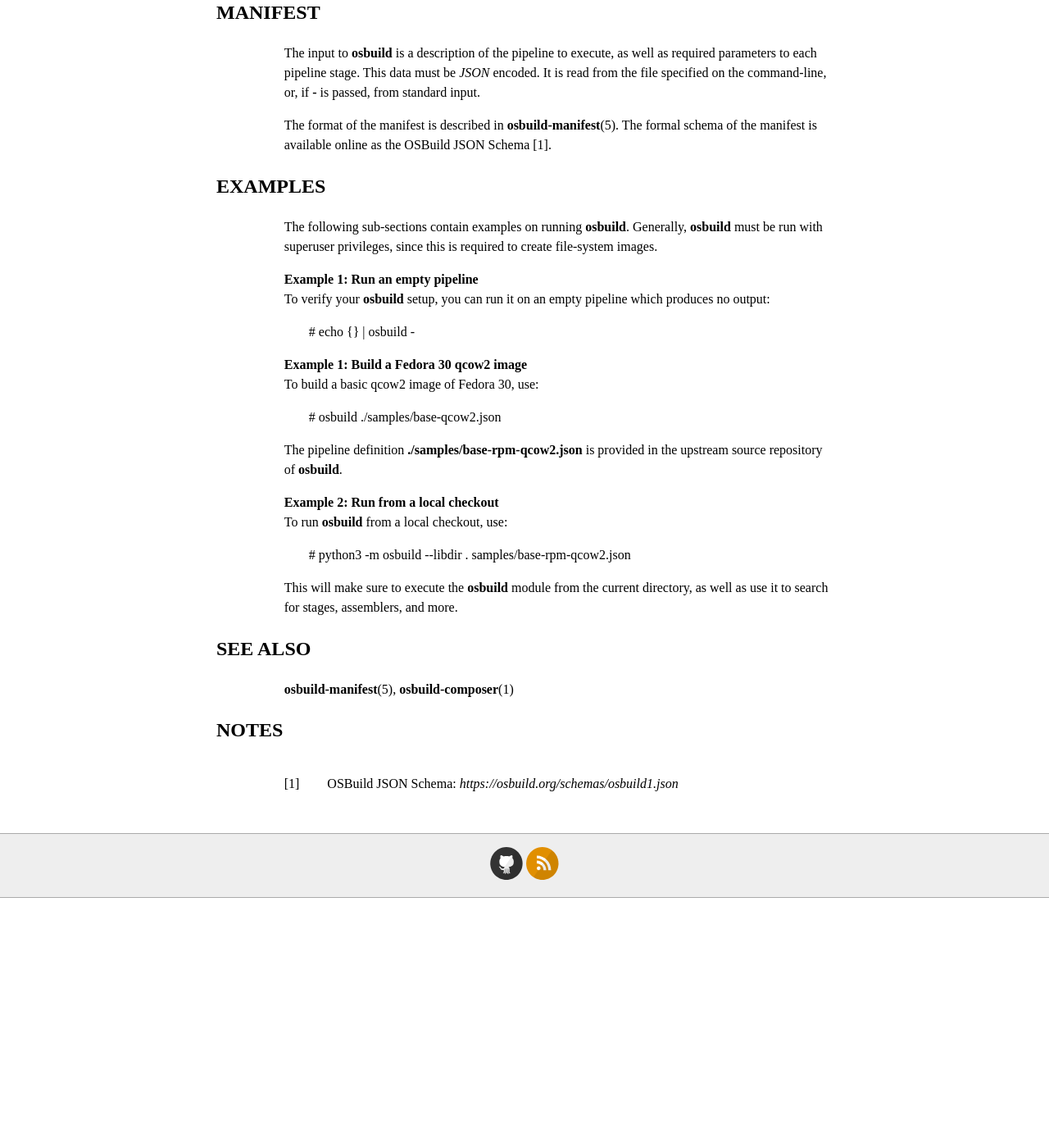
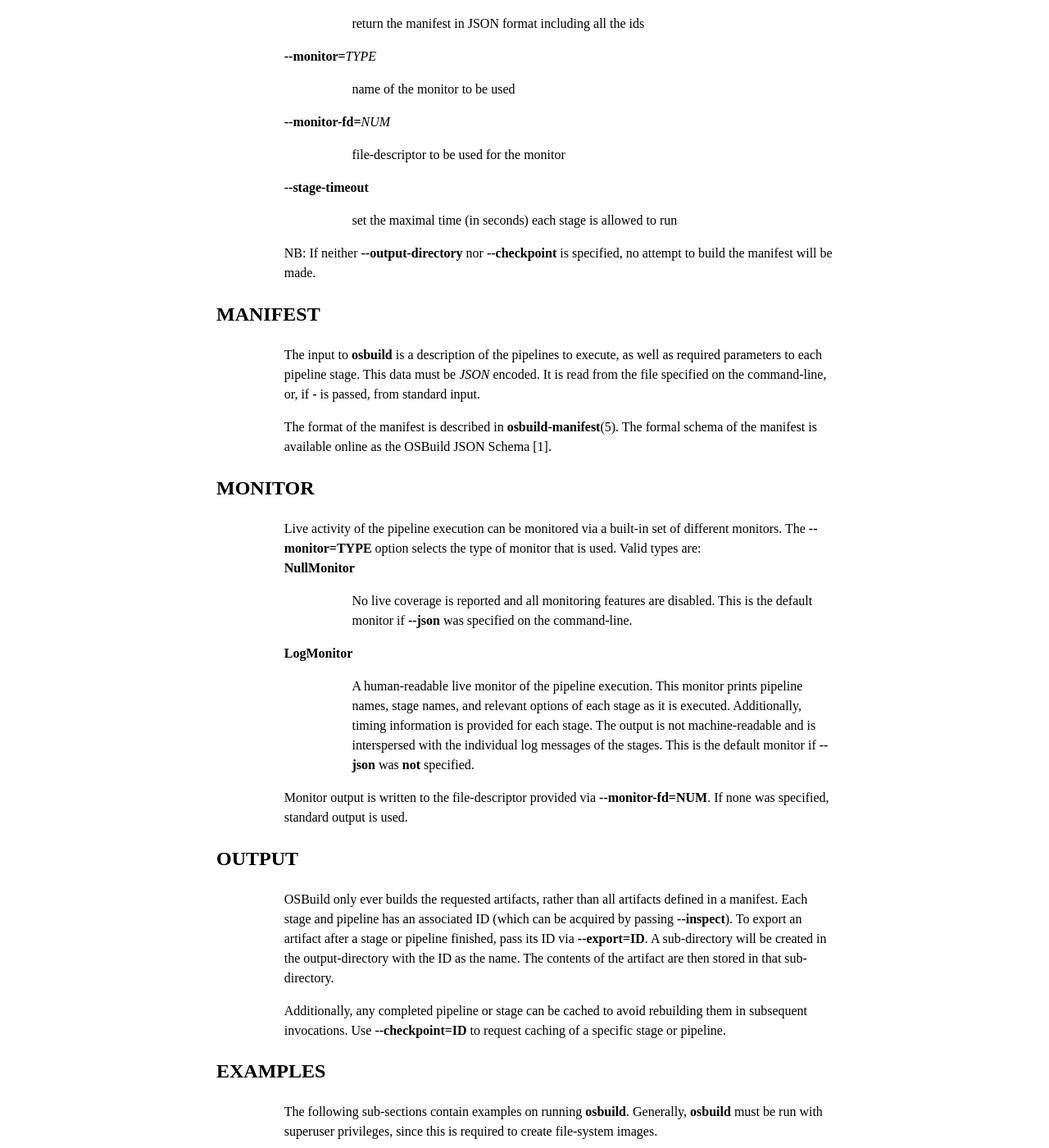
Before and after one commit to osbuild/legacy-website, a Jekyll site: the page built from _collections/_manpages/osbuild.1.html, in a window 1280 px wide and 1400 px high, scrolled down 1752 px. Shown: the whole window at 82% size. Built offline with Jekyll 4.4.1, drawn with Linux system fonts in a browser that asks for light colours; nearby versions of some CDN libraries; before the commit the page ends 2847 px from its top, so only the background shows below that; some of the changed text lies outside the part shown.

```diff
--- a/_collections/_manpages/osbuild-manifest.5.html
+++ b/_collections/_manpages/osbuild-manifest.5.html
@@ -84,7 +84,7 @@ short examples how these sections can look like.</p>
 <i>pipeline</i> section describes the pipeline to execute.
 This includes a description of the build system to use for
 the execution, the stages to execute, and the final
-assemblers whichproduce the desired output format.</p>
+assemblers which produce the desired output format.</p>
 
 
 <p style="margin-left:11%; margin-top: 1em">&quot;<b>pipeline</b>&quot;:
--- a/_collections/_manpages/osbuild.1.html
+++ b/_collections/_manpages/osbuild.1.html
@@ -18,23 +18,24 @@ Build-Pipelines for Operating System Artifacts</p>
 
 
 <p style="margin-left:11%; margin-top: 1em"><b>osbuild</b>
-[ OPTIONS ] PIPELINE <b><br/>
+[ OPTIONS ] MANIFEST <b><br/>
 osbuild</b> [ OPTIONS ] - <b><br/>
-osbuild --help</b></p>
+osbuild --help <br/>
+osbuild --version</b></p>
 
 <h2 id="heading3">DESCRIPTION
 </h2>
 
 
 <p style="margin-left:11%; margin-top: 1em"><b>osbuild</b>
-is a build-system for operating system artifacts. It takes a
-pipeline description as input and produces file-system
-trees, images, or other artifacts as output. Its pipeline
-description gives comprehensive control over the individual
-steps to execute as part of a pipeline. <b>osbuild</b>
-provides isolation from the host system as well as caching
-capabilities, and thus ensures that pipeline builds will be
-deterministic and efficient.</p>
+is a build-system for operating system artifacts. It takes
+an input manifest describing the build pipelines and
+produces file-system trees, images, or other artifacts as
+output. Its pipeline description gives comprehensive control
+over the individual steps to execute as part of a pipeline.
+<b>osbuild</b> provides isolation from the host system as
+well as caching capabilities, and thus ensures that pipeline
+builds will be deterministic and efficient.</p>
 
 <h2 id="heading4">OPTIONS
 </h2>
@@ -54,22 +55,29 @@ and exit with an error. <b><br/>
 <p style="margin-left:22%;">print usage information and
 exit immediately</p>
 
+<p style="margin-left:11%;"><b>--version</b></p>
+
+<p style="margin-left:22%;">print version information and
+exit immediately</p>
+
 <p style="margin-left:11%;"><b>--store=</b><i>DIR</i></p>
 
 <p style="margin-left:22%;">directory where intermediary
 file system trees are stored</p>
 
 
-<p style="margin-left:11%;"><b>--secrets=</b><i>PATH</i></p>
-
-<p style="margin-left:22%;">json file containing a
-dictionary of secrets that are passed to sources</p>
-
-
 <p style="margin-left:11%;"><b>-l&nbsp;</b><i>DIR</i>,&nbsp;<b>--libdir=</b><i>DIR</i></p>
 
 <p style="margin-left:22%;">directory containing stages,
 assemblers, and the osbuild library</p>
+
+
+<p style="margin-left:11%;"><b>--cache-max-size=</b><i>SIZE</i></p>
+
+<p style="margin-left:22%;">maximum size of the cache
+(bytes) or 'unlimited' for no restriction (size may include
+an optional unit suffix, like kB, kiB, MB, MiB and so
+on)</p>
 
 
 <p style="margin-left:11%;"><b>--checkpoint=</b><i>CHECKPOINT</i></p>
@@ -117,6 +125,23 @@ are stored</p>
 <p style="margin-left:22%;">return the manifest in JSON
 format including all the ids</p>
 
+
+<p style="margin-left:11%;"><b>--monitor=</b><i>TYPE</i></p>
+
+<p style="margin-left:22%;">name of the monitor to be
+used</p>
+
+
+<p style="margin-left:11%;"><b>--monitor-fd=</b><i>NUM</i></p>
+
+<p style="margin-left:22%;">file-descriptor to be used for
+the monitor</p>
+
+<p style="margin-left:11%;"><b>--stage-timeout</b></p>
+
+<p style="margin-left:22%;">set the maximal time (in
+seconds) each stage is allowed to run</p>
+
 <p style="margin-left:11%; margin-top: 1em">NB: If neither
 <b>--output-directory</b> nor <b>--checkpoint</b> is
 specified, no attempt to build the manifest will be
@@ -127,7 +152,7 @@ made.</p>
 
 
 <p style="margin-left:11%; margin-top: 1em">The input to
-<b>osbuild</b> is a description of the pipeline to execute,
+<b>osbuild</b> is a description of the pipelines to execute,
 as well as required parameters to each pipeline stage. This
 data must be <i>JSON</i> encoded. It is read from the file
 specified on the command-line, or, if <b>-</b> is passed,
@@ -138,7 +163,59 @@ the manifest is described in <b>osbuild-manifest</b>(5). The
 formal schema of the manifest is available online as the
 OSBuild JSON Schema [1].</p>
 
-<h2 id="heading6">EXAMPLES
+<h2 id="heading6">MONITOR
+</h2>
+
+
+<p style="margin-left:11%; margin-top: 1em">Live activity
+of the pipeline execution can be monitored via a built-in
+set of different monitors. The <b>--monitor=TYPE</b> option
+selects the type of monitor that is used. Valid types are:
+<b><br/>
+NullMonitor</b></p>
+
+<p style="margin-left:22%;">No live coverage is reported
+and all monitoring features are disabled. This is the
+default monitor if <b>--json</b> was specified on the
+command-line.</p>
+
+<p style="margin-left:11%;"><b>LogMonitor</b></p>
+
+<p style="margin-left:22%;">A human-readable live monitor
+of the pipeline execution. This monitor prints pipeline
+names, stage names, and relevant options of each stage as it
+is executed. Additionally, timing information is provided
+for each stage. The output is not machine-readable and is
+interspersed with the individual log messages of the stages.
+This is the default monitor if <b>--json</b> was <b>not</b>
+specified.</p>
+
+<p style="margin-left:11%; margin-top: 1em">Monitor output
+is written to the file-descriptor provided via
+<b>--monitor-fd=NUM</b>. If none was specified, standard
+output is used.</p>
+
+<h2 id="heading7">OUTPUT
+</h2>
+
+
+<p style="margin-left:11%; margin-top: 1em">OSBuild only
+ever builds the requested artifacts, rather than all
+artifacts defined in a manifest. Each stage and pipeline has
+an associated ID (which can be acquired by passing
+<b>--inspect</b>). To export an artifact after a stage or
+pipeline finished, pass its ID via <b>--export=ID</b>. A
+sub-directory will be created in the output-directory with
+the ID as the name. The contents of the artifact are then
+stored in that sub-directory.</p>
+
+<p style="margin-left:11%; margin-top: 1em">Additionally,
+any completed pipeline or stage can be cached to avoid
+rebuilding them in subsequent invocations. Use
+<b>--checkpoint=ID</b> to request caching of a specific
+stage or pipeline.</p>
+
+<h2 id="heading8">EXAMPLES
 </h2>
 
 
@@ -179,7 +256,7 @@ sure to execute the <b>osbuild</b> module from the current
 directory, as well as use it to search for stages,
 assemblers, and more.</p>
 
-<h2 id="heading7">SEE ALSO
+<h2 id="heading9">SEE ALSO
 </h2>
 
 
@@ -187,7 +264,7 @@ assemblers, and more.</p>
 <p style="margin-left:11%; margin-top: 1em"><b>osbuild-manifest</b>(5),
 <b>osbuild-composer</b>(1)</p>
 
-<h2 id="heading8">NOTES
+<h2 id="heading10">NOTES
 </h2>
 
 
@@ -208,6 +285,6 @@ assemblers, and more.</p>
 <td>
 
 
-<p style="margin-top: 1em">OSBuild JSON Schema:
-<i>https://osbuild.org/schemas/osbuild1.json</i></p> </td></tr>
+<p style="margin-top: 1em">OSBuild JSON Schema v2:
+<i>https://osbuild.org/schemas/osbuild2.json</i></p> </td></tr>
  </table>
```
Also changed, not shown: schemas/osbuild2.json (+18 -2 lines).
